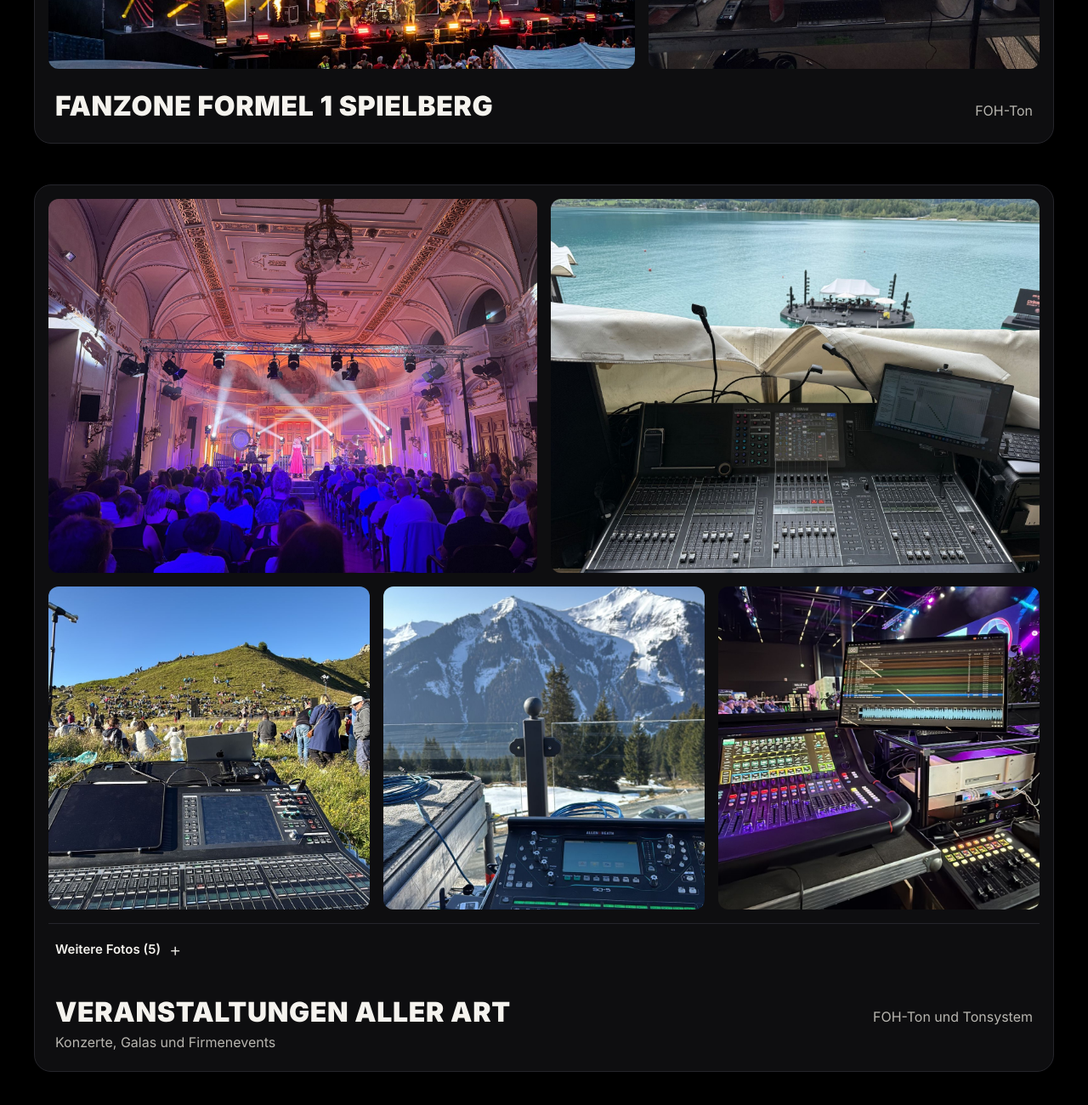
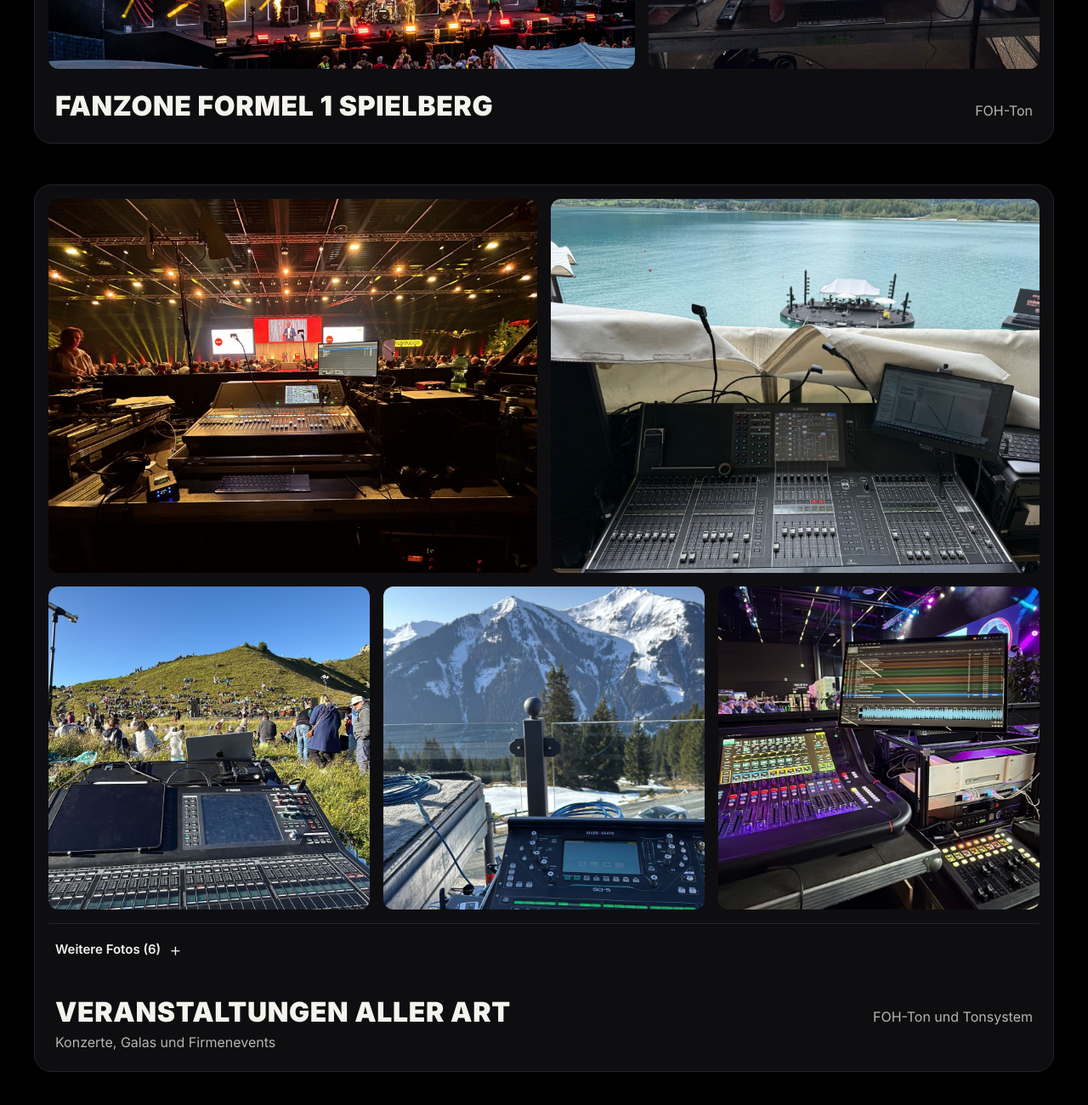
Before and after one commit to jdecrinis/jdc-events, a plain HTML site: page index.html in a window 1280 px wide. Shown: the part 6260-7560 px from the top of the page at 85% size. Drawn offline with Linux system fonts and the light colour scheme.

Commit message:
Tontechnik: neues FOH-Foto (Firmenevent Halle) prominent, Festsaal-Foto in Weitere Fotos
Co-Authored-By: Claude Opus 5.5 <noreply@anthropic.com>
Claude-Session: https://claude.ai/code/session_01XDApYPobfyyRpBitYW5htq

```diff
--- a/index.html
+++ b/index.html
@@ -247,7 +247,7 @@ section{scroll-margin-top:84px}
       </article>
       <article style="background: #0E0E10; border: 1px solid #26262C; border-radius: 20px; padding: 16px; display: flex; flex-direction: column; gap: 16px">
         <div style="display: flex; flex-wrap: wrap; gap: 16px">
-          <img loading="lazy" decoding="async" src="img/ton-7.jpg" alt="Konzert in einem historischen Festsaal" style="display: block; flex: 1 1 400px; min-width: 0; height: 440px; object-fit: cover; border-radius: 12px">
+          <img loading="lazy" decoding="async" src="img/ton-11.jpg" alt="FOH-Platz bei einem Firmenevent in einer Veranstaltungshalle" style="display: block; flex: 1 1 400px; min-width: 0; height: 440px; object-fit: cover; border-radius: 12px">
           <img loading="lazy" decoding="async" src="img/ton-4.jpg" alt="FOH-Platz mit Blick auf eine Seebühne" style="display: block; flex: 1 1 400px; min-width: 0; height: 440px; object-fit: cover; border-radius: 12px">
         </div>
         <div style="display: grid; grid-template-columns: repeat(auto-fit, minmax(220px, 1fr)); gap: 16px">
@@ -256,8 +256,9 @@ section{scroll-margin-top:84px}
           <img loading="lazy" decoding="async" src="img/ton-2.jpg" alt="FOH-Platz bei einer Veranstaltung in einer Messehalle" style="display: block; width: 100%; height: 380px; object-fit: cover; border-radius: 12px">
         </div>
         <details class="mehr">
-          <summary>Weitere Fotos (5)</summary>
+          <summary>Weitere Fotos (6)</summary>
           <div class="mehr-raster">
+            <img loading="lazy" decoding="async" src="img/ton-7.jpg" alt="Konzert in einem historischen Festsaal">
             <img loading="lazy" decoding="async" src="img/ton-1.jpg" alt="FOH-Platz bei einer Gala im Festsaal">
             <img loading="lazy" decoding="async" src="img/ton-3.jpg" alt="Mischpult vor einer Open-Air-Bühne" style="object-position: center 45%">
             <img loading="lazy" decoding="async" src="img/ton-6.jpg" alt="Mischpult auf der Almwiese vor der Bühne" style="object-position: center 40%">
```
Also changed, not shown: img/ton-11.jpg (added).
